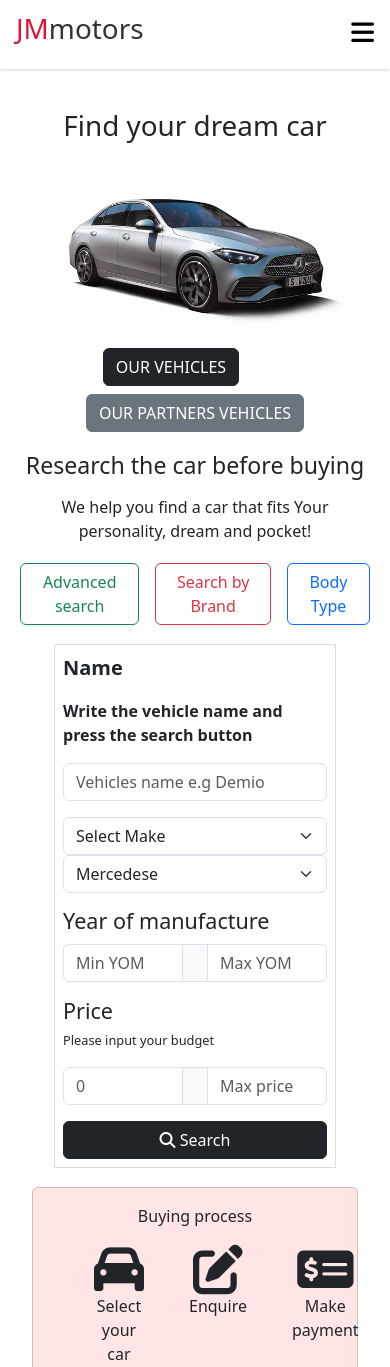
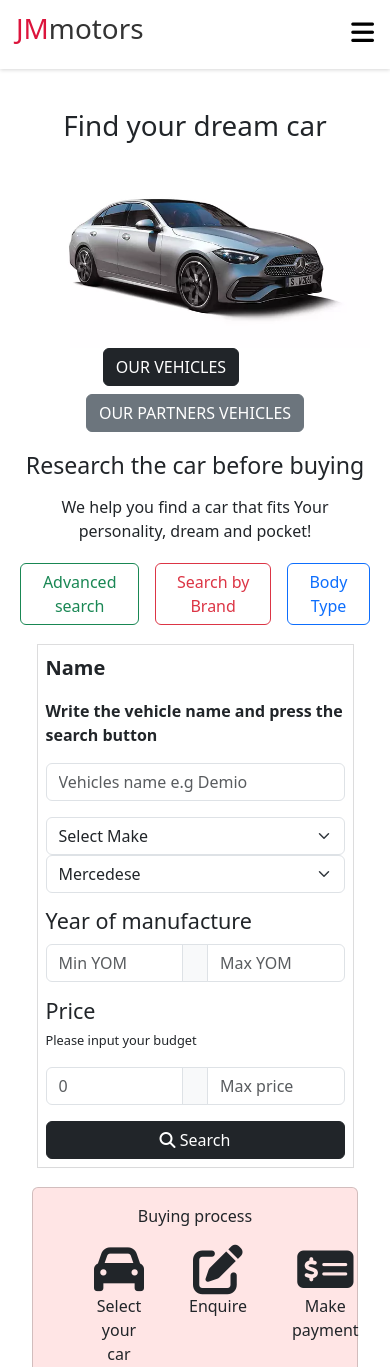
Before and after one commit to Joe-muraguri/Cars-selling-website, a React (Create React App) app: page / in a window 390 px wide. Shown: the top 1367 px of the page. Built offline with nearby package versions, Linux system fonts and the light colour scheme.

Commit message:
search restyle

```diff
--- a/src/styles/Search.css
+++ b/src/styles/Search.css
@@ -88,7 +88,8 @@
 
 @media screen and (max-width:600px) {
     .search-vehicle{
-        width: 80%;
+        width: 90%;
+        padding: 22px;
     }
 
 }
```
